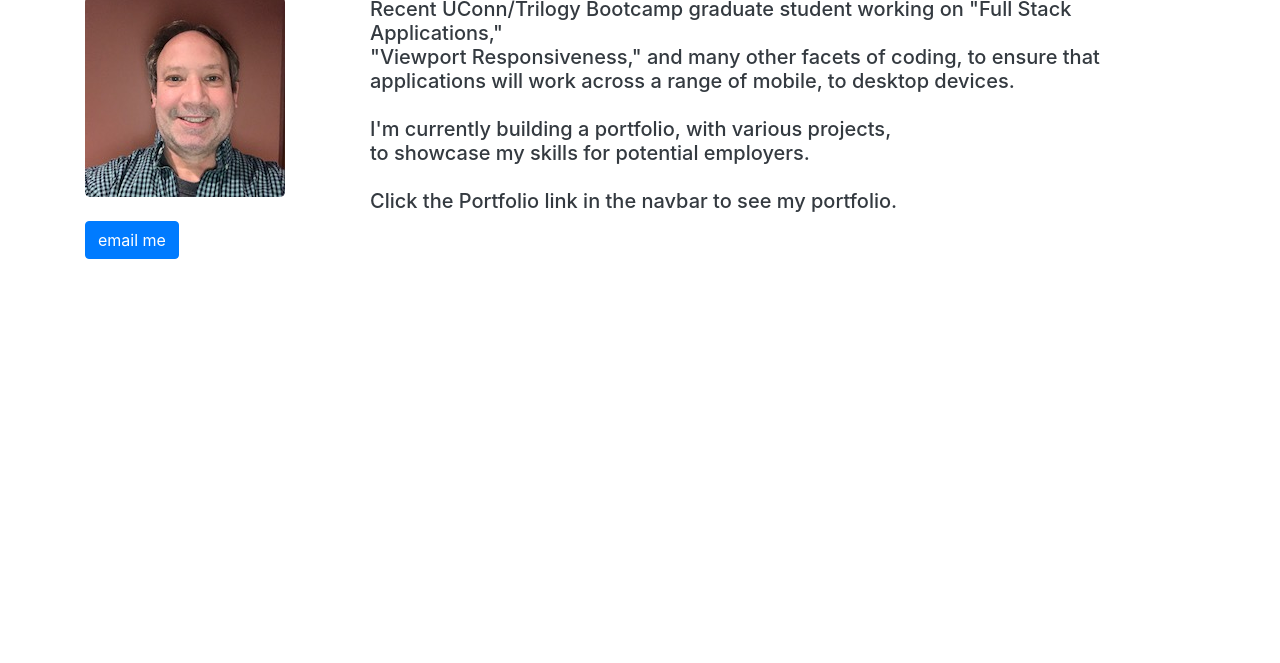
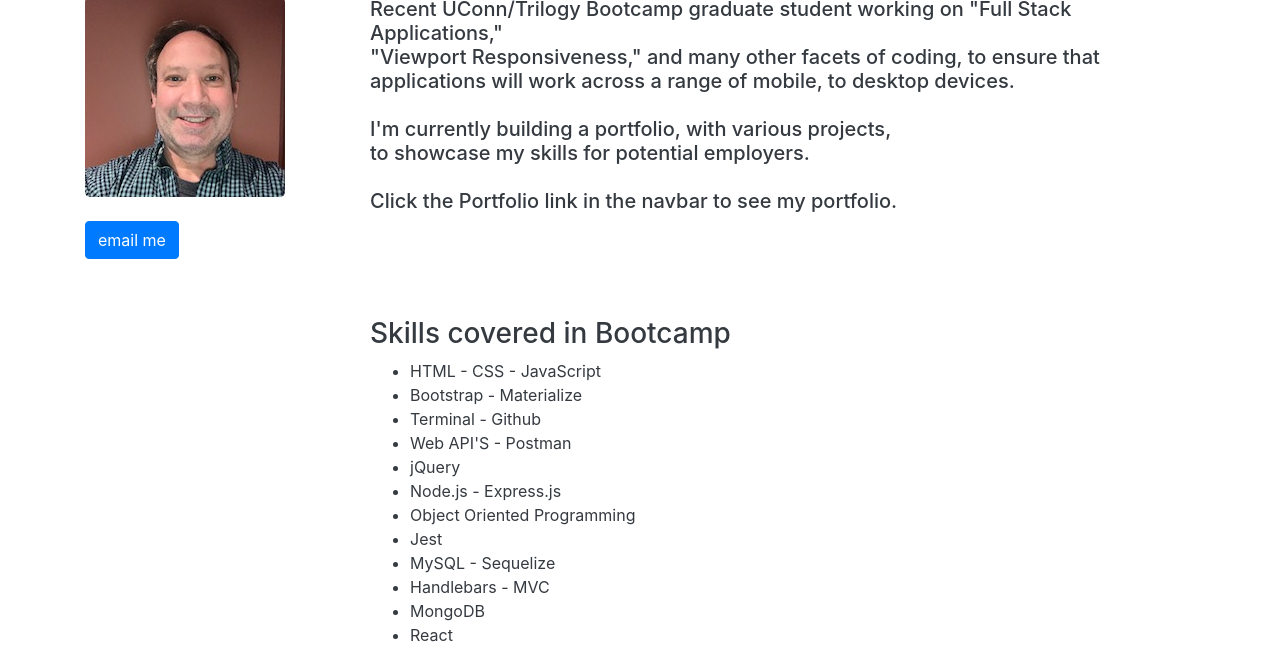
Before and after one commit to Mirageg4/Responsive-Portfolio, a plain HTML site: page index.html in a window 1280 px wide. Shown: the part 153-816 px from the top of the page. Drawn offline with nearby package versions, Linux system fonts and the light colour scheme.

Commit message:
skilllist

```diff
--- a/index.html
+++ b/index.html
@@ -59,6 +59,27 @@
                  <br>
                  Click the Portfolio link in the navbar to see my portfolio.
                 </h5>
+                <br>
+                  <br>
+                  <br>
+                  <br>
+                <div>
+                  <h3>Skills covered in Bootcamp</h3>
+                  <ul>
+                    <li>HTML - CSS - JavaScript</li>
+                    <li>Bootstrap - Materialize</li>
+                    <li>Terminal - Github</li>
+                    <li>Web API'S - Postman</li>
+                    <li>jQuery</li>
+                    <li>Node.js - Express.js</li>
+                    <li>Object Oriented Programming</li>
+                    <li>Jest</li>
+                    <li>MySQL - Sequelize</li>
+                    <li>Handlebars - MVC</li>
+                    <li>MongoDB</li>
+                    <li>React</li>
+                  </ul>
+                </div>
             </div>
             </div>
         </section>
```
Also changed, not shown: contact.html (+4 -4 lines), 1 other file.
